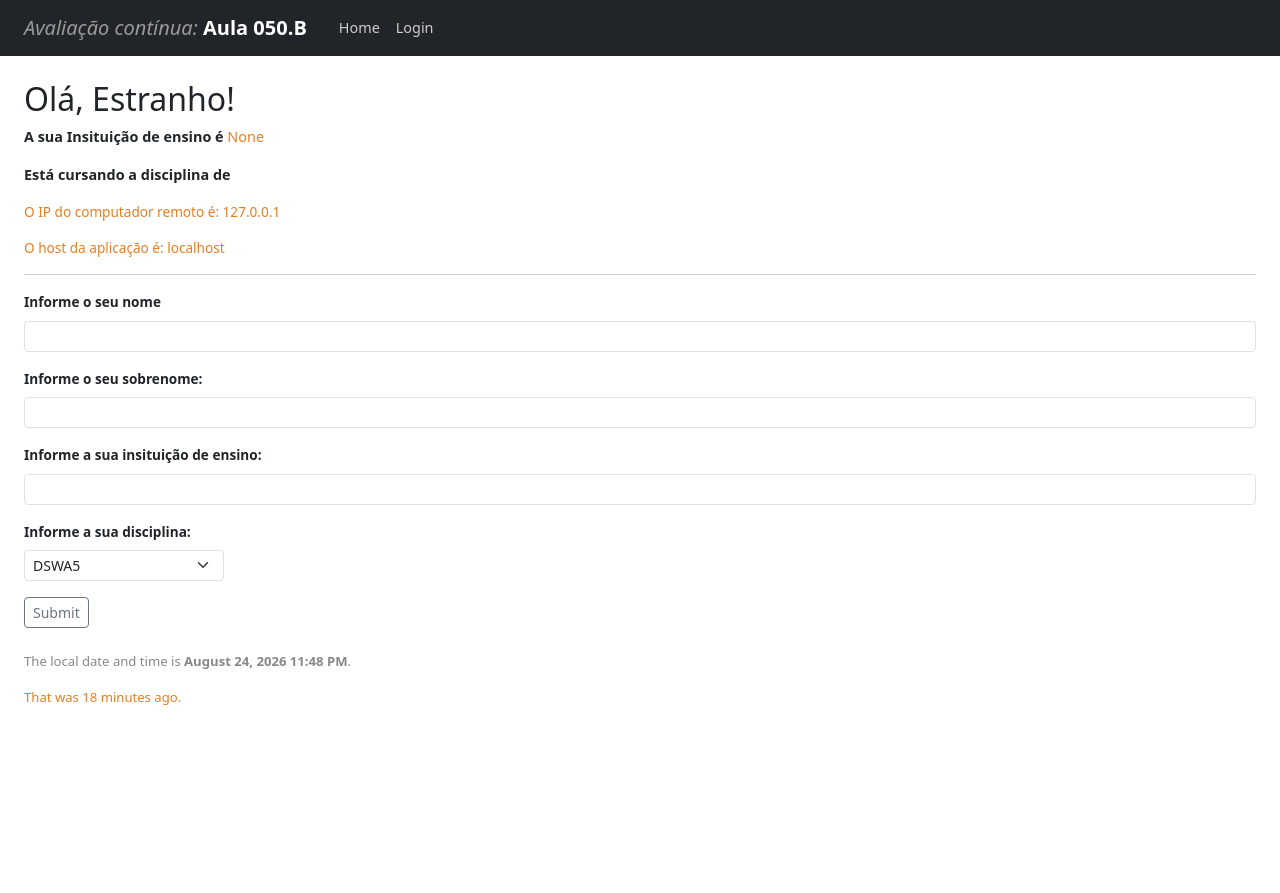
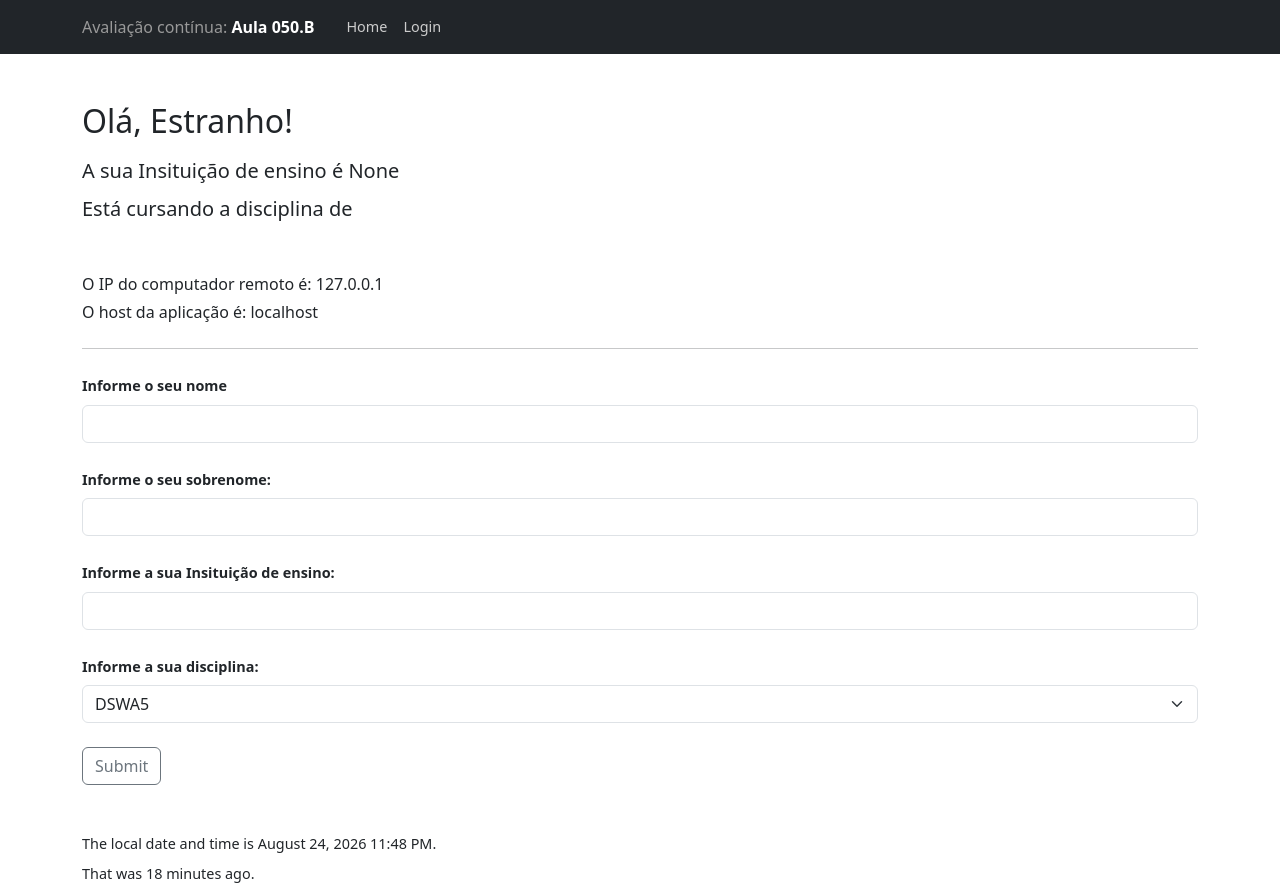
Before and after one commit to santooz-le/flasky-app, a Flask app: page / in a window 1280 px wide. Before the commit the page ends 705 px from the top, so only its background shows below. Run offline with Flask 3, Linux system fonts and the light colour scheme; some libraries are stand-ins or nearby versions.

Commit message:
fix: ajustar layout, espacamentos e remover cores laranjas do texto para bater com gabarito

```diff
--- a/templates/base.html
+++ b/templates/base.html
@@ -7,20 +7,19 @@
     <link href="https://cdn.jsdelivr.net/npm/bootstrap@5.3.0/dist/css/bootstrap.min.css" rel="stylesheet">
     <script src="https://cdnjs.cloudflare.com/ajax/libs/moment.js/2.29.4/moment.min.js"></script>
     <style>
-        body { font-size: 0.9rem; }
-        .navbar-brand { color: #999 !important; font-style: italic; }
-        .navbar-brand strong { color: #fff; font-style: normal; }
-        .nav-link { color: #ccc !important; }
+        .navbar-brand { color: #999 !important; font-weight: normal; }
+        .navbar-brand strong { color: #fff; font-weight: bold; }
+        .nav-link { color: #ccc !important; font-size: 0.9rem; }
         .nav-link:hover { color: #fff !important; }
-        .timestamp { color: #888; font-size: 0.82rem; margin-top: 2rem; }
-        .timestamp a { color: #e67e22; text-decoration: none; }
-        .timestamp a:hover { text-decoration: underline; }
+        .timestamp { font-size: 0.9rem; }
+        .timestamp p { margin-bottom: 0.5rem; }
     </style>
 </head>
 <body>
     <nav class="navbar navbar-expand-lg navbar-dark bg-dark py-2">
-        <div class="container-fluid px-4">
-            <span class="navbar-brand me-4">
+        <!-- Trocado container-fluid por container para alinhar com o gabarito -->
+        <div class="container">
+            <span class="navbar-brand me-4 fs-6">
                 Avaliação contínua: <strong>Aula 050.B</strong>
             </span>
             <button class="navbar-toggler" type="button" data-bs-toggle="collapse" data-bs-target="#navbarNav">
@@ -39,19 +38,19 @@
         </div>
     </nav>
 
-    <div class="container-fluid px-4 mt-4">
+    <!-- Trocado container-fluid por container para dar as margens laterais corretas -->
+    <div class="container mt-5">
         {% block content %}{% endblock %}
 
-        <!-- Rodapé com data/hora -->
-        <div class="timestamp mt-4">
-            <p id="datetime-text">The local date and time is <strong>{{ now.strftime('%B %d, %Y %-I:%M %p') }}</strong>.</p>
-            <p><a href="#" id="timeago-text"></a></p>
+        <!-- Rodapé sem cores amarelas -->
+        <div class="timestamp mt-5">
+            <p>The local date and time is {{ now.strftime('%B %d, %Y %-I:%M %p') }}.</p>
+            <p id="timeago-text"></p>
         </div>
     </div>
 
     <script src="https://cdn.jsdelivr.net/npm/bootstrap@5.3.0/dist/js/bootstrap.bundle.min.js"></script>
     <script>
-        // Calcula o "That was X ago" usando moment.js
         const serverTime = moment("{{ now.strftime('%Y-%m-%d %H:%M:%S') }}", "YYYY-MM-DD HH:mm:ss");
         document.getElementById('timeago-text').textContent = 'That was ' + serverTime.fromNow() + '.';
     </script>
--- a/templates/index.html
+++ b/templates/index.html
@@ -2,8 +2,7 @@
 
 {% block content %}
 
-<!-- Saudação -->
-<h2>
+<h2 class="mb-3" style="font-weight: 400;">
     {% if nome %}
         Olá, {{ nome }} {{ sobrenome }}!
     {% else %}
@@ -11,50 +10,43 @@
     {% endif %}
 </h2>
 
-<p>
-    <strong>A sua Insituição de ensino é</strong>
-    <span style="color: #e67e22;">{{ instituicao if instituicao else 'None' }}</span>
-</p>
-<p>
-    <strong>Está cursando a disciplina de</strong>
-    <span>{{ disciplina if disciplina else '' }}</span>
-</p>
+<!-- Fontes um pouco maiores para combinar com o print -->
+<p class="mb-2 fs-5">A sua Insituição de ensino é {{ instituicao if instituicao else 'None' }}</p>
+<p class="mb-5 fs-5">Está cursando a disciplina de {{ disciplina if disciplina else '' }}</p>
 
-<p style="color: #e67e22; font-size: 0.85rem;">O IP do computador remoto é: {{ ip_remoto if ip_remoto else 'None' }}</p>
-<p style="color: #e67e22; font-size: 0.85rem;">O host da aplicação é: {{ host if host else 'None' }}</p>
+<!-- Sem cores extras, texto padrão -->
+<p class="mb-1">O IP do computador remoto é: {{ ip_remoto if ip_remoto else 'None' }}</p>
+<p class="mb-4">O host da aplicação é: {{ host if host else 'None' }}</p>
 
-<hr>
+<hr class="mb-4">
 
-<!-- Formulário -->
 <form method="POST">
-    <div class="mb-3">
-        <label for="nome" class="form-label fw-bold" style="font-size:0.85rem;">Informe o seu nome</label>
-        <input type="text" class="form-control form-control-sm" id="nome" name="nome"
-               value="{{ nome if nome else '' }}">
+    <div class="mb-4">
+        <label for="nome" class="form-label fw-bold" style="font-size: 0.9rem;">Informe o seu nome</label>
+        <input type="text" class="form-control" id="nome" name="nome" value="{{ nome if nome else '' }}">
     </div>
 
-    <div class="mb-3">
-        <label for="sobrenome" class="form-label fw-bold" style="font-size:0.85rem;">Informe o seu sobrenome:</label>
-        <input type="text" class="form-control form-control-sm" id="sobrenome" name="sobrenome"
-               value="{{ sobrenome if sobrenome else '' }}">
+    <div class="mb-4">
+        <label for="sobrenome" class="form-label fw-bold" style="font-size: 0.9rem;">Informe o seu sobrenome:</label>
+        <input type="text" class="form-control" id="sobrenome" name="sobrenome" value="{{ sobrenome if sobrenome else '' }}">
     </div>
 
-    <div class="mb-3">
-        <label for="instituicao" class="form-label fw-bold" style="font-size:0.85rem;">Informe a sua insituição de ensino:</label>
-        <input type="text" class="form-control form-control-sm" id="instituicao" name="instituicao"
-               value="{{ instituicao if instituicao else '' }}">
+    <div class="mb-4">
+        <label for="instituicao" class="form-label fw-bold" style="font-size: 0.9rem;">Informe a sua Insituição de ensino:</label>
+        <input type="text" class="form-control" id="instituicao" name="instituicao" value="{{ instituicao if instituicao else '' }}">
     </div>
 
-    <div class="mb-3">
-        <label for="disciplina" class="form-label fw-bold" style="font-size:0.85rem;">Informe a sua disciplina:</label>
-        <select class="form-select form-select-sm" id="disciplina" name="disciplina" style="max-width: 200px;">
+    <div class="mb-4">
+        <label for="disciplina" class="form-label fw-bold" style="font-size: 0.9rem;">Informe a sua disciplina:</label>
+        <!-- Removido o max-width para o campo ocupar tudo como no print -->
+        <select class="form-select" id="disciplina" name="disciplina">
             {% for d in disciplinas %}
                 <option value="{{ d }}" {% if disciplina == d %}selected{% endif %}>{{ d }}</option>
             {% endfor %}
         </select>
     </div>
 
-    <button type="submit" class="btn btn-outline-secondary btn-sm">Submit</button>
+    <button type="submit" class="btn btn-outline-secondary">Submit</button>
 </form>
 
 {% endblock %}
```
Also changed, not shown: templates/login.html (+9 -11 lines).
